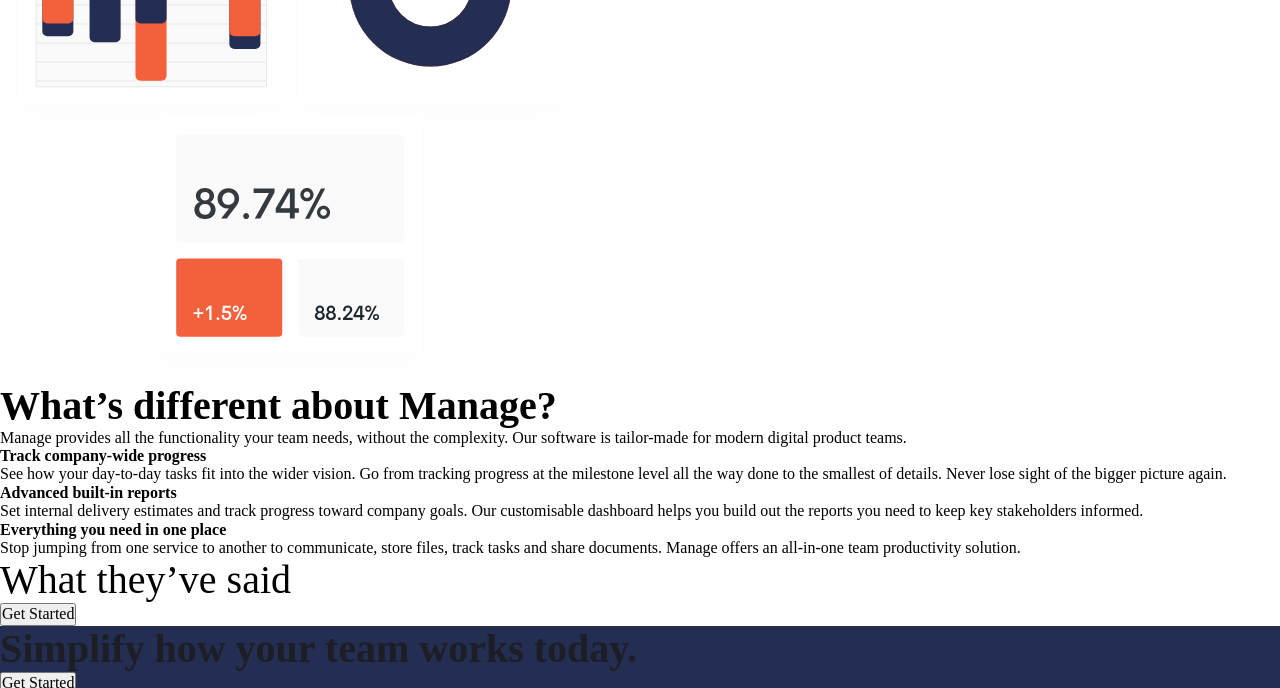
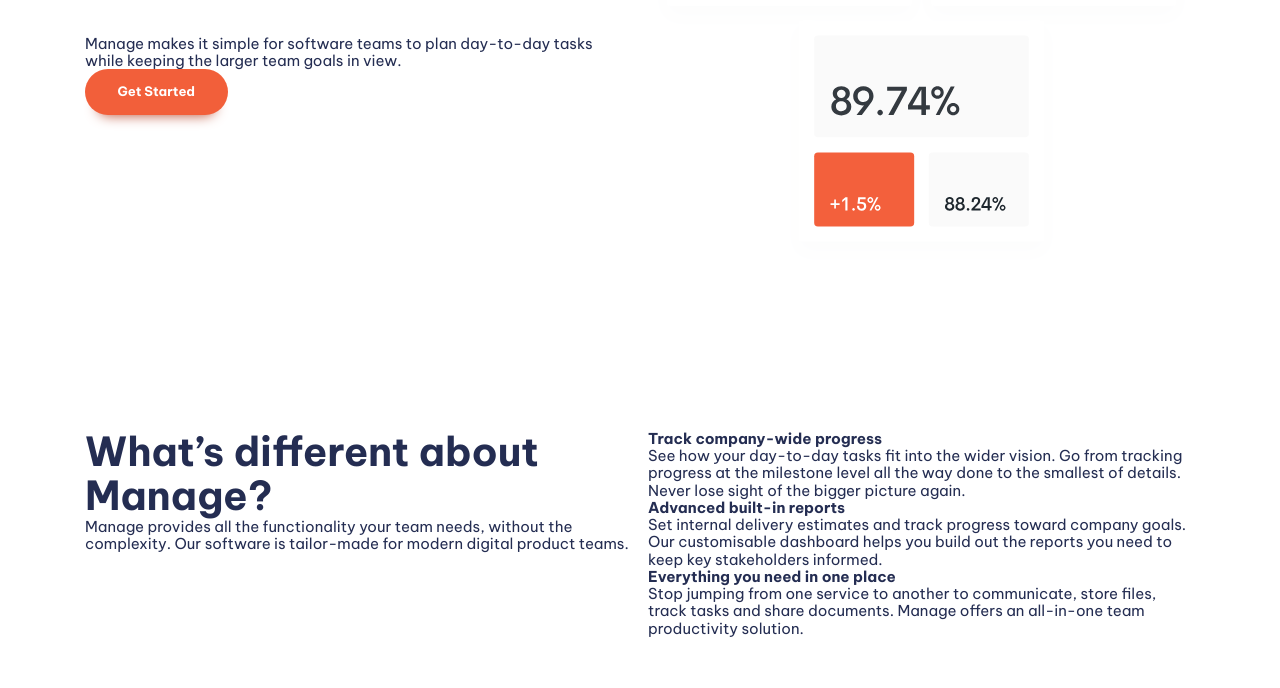
Before and after one commit to fivehanz/frontend-mentor-challenge-manage, a website built with Vite: page index.html in a window 1280 px wide. Shown: the part 461-1149 px from the top of the page. Built offline with nearby package versions, Linux system fonts and the light colour scheme.

Commit message:
chore: grid & buttons

```diff
--- a/index.html
+++ b/index.html
@@ -38,7 +38,7 @@
   </header>
 
   <main>
-    <section>
+    <section class="padding-block-900">
       <div class="container">
         <div class="even-columns">
           <div>
@@ -60,7 +60,7 @@
       </div>
     </section>
 
-    <section>
+    <section class="padding-block-900">
       <div class="container">
         <div class="even-columns">
           <div>
@@ -101,8 +101,8 @@
       </div>
     </section>
 
-    <section class="carousal">
-      <h2 class="fs-secondary-heading">What they’ve said</h2>
+    <section class="carousal | padding-block-700 ">
+      <h2 class="fs-secondary-heading fw-bold">What they’ve said</h2>
       <!-- Carousal -->
       <!-- Anisha Li “Manage has supercharged our team’s workflow. The ability to
   maintain visibility on larger milestones at all times keeps everyone
@@ -116,7 +116,7 @@
       <button class="button">Get Started</button>
     </section>
 
-    <section class="cta | bg-primary-400 text-neutral-100">
+    <section class="cta | padding-block-700 bg-accent-400 text-neutral-100">
       <div class="container">
         <div class="even-columns">
           <div>
@@ -134,7 +134,7 @@
     </section>
   </main>
 
-  <footer class="bg-neutral-900 text-neutral-100">
+  <footer class="bg-neutral-900 text-neutral-100 padding-block-700">
     <div class="container">
       <div class="even-columns">
         <div>
--- a/style.css
+++ b/style.css
@@ -1,11 +1,13 @@
 :root {
+  --color-accent-500: hsl(12, 60%, 45%);
   --color-accent-400: hsl(12, 88%, 59%);
+  --color-accent-300: hsl(12, 88%, 75%);
   --color-accent-100: hsl(13, 100%, 96%);
 
   --color-primary-400: hsl(228, 39%, 23%);
 
-  --color-neutral-100: hsl(233, 12%, 13%);
-  --color-neutral-900: hsl(0, 0%, 0%);
+  --color-neutral-900: hsl(233, 12%, 13%);
+  --color-neutral-100: hsl(0, 0%, 100%);
 
   --ff-primary: "Be Vietnam Pro", sans-serif;
 
@@ -29,6 +31,16 @@
   --fs-secondary-heading: var(--fs-700);
   --fs-nav: var(--fs-500);
   --fs-button: var(--fs-300);
+
+  --size-100: 0.25rem;
+  --size-200: 0.5rem;
+  --size-300: 0.75rem;
+  --size-400: 1rem;
+  --size-500: 1.5rem;
+  --size-600: 2rem;
+  --size-700: 3rem;
+  --size-800: 4rem;
+  --size-900: 5rem;
 }
 
 @media (min-width: 50em) {
@@ -50,6 +62,11 @@
 html,
 body {
   height: 100%;
+}
+
+ul,
+ol {
+  list-style: none;
 }
 
 img,
@@ -121,10 +138,12 @@
 
 .fs-primary-heading {
   font-size: var(--fs-primary-heading);
+  line-height: 1.1;
 }
 
 .fs-secondary-heading {
   font-size: var(--fs-secondary-heading);
+  line-height: 1.1;
 }
 
 .fs-300 {
@@ -138,3 +157,76 @@
 .fs-500 {
   font-size: var(--fs-500);
 }
+
+/* padding */
+
+.padding-block-900 {
+  padding-block: var(--size-900);
+}
+
+.padding-block-700 {
+  padding-block: var(--size-700);
+}
+/* general styles */
+
+.container {
+  --max-width: 1110px;
+  --padding: 1rem;
+
+  width: min(var(--max-width), 100% - (var(--padding) * 2));
+  margin-inline: auto;
+}
+
+.even-columns {
+  display: grid;
+  gap: 1rem;
+}
+
+@media (min-width: 50em) {
+  .even-columns {
+    grid-auto-flow: column;
+    grid-auto-columns: 1fr;
+  }
+}
+
+body {
+  font-size: var(--fs-body);
+  font-family: var(--ff-body);
+  color: var(--color-primary-400);
+}
+
+/* button */
+
+.button {
+  cursor: pointer;
+  text-decoration: none;
+
+  border: 0;
+  border-radius: 100vmax;
+  padding: 1.25em 2.5em;
+
+  font-weight: var(--fw-bold);
+  font-size: var(--fs-button);
+  line-height: 1;
+
+  color: var(--color-neutral-100);
+  background-color: var(--color-accent-400);
+
+  box-shadow: 0 1em 1em -1em var(--color-accent-500);
+}
+
+.button[data-type="inverted"] {
+  background-color: var(--color-neutral-100);
+  color: var(--color-accent-400);
+}
+
+.button:hover,
+.button:focus-visible {
+  background-color: var(--color-accent-300);
+}
+
+.button[data-type="inverted"]:hover,
+.button[data-type="inverted"]:focus-visible {
+  background-color: var(--color-neutral-100);
+  color: var(--color-accent-300);
+}
```
